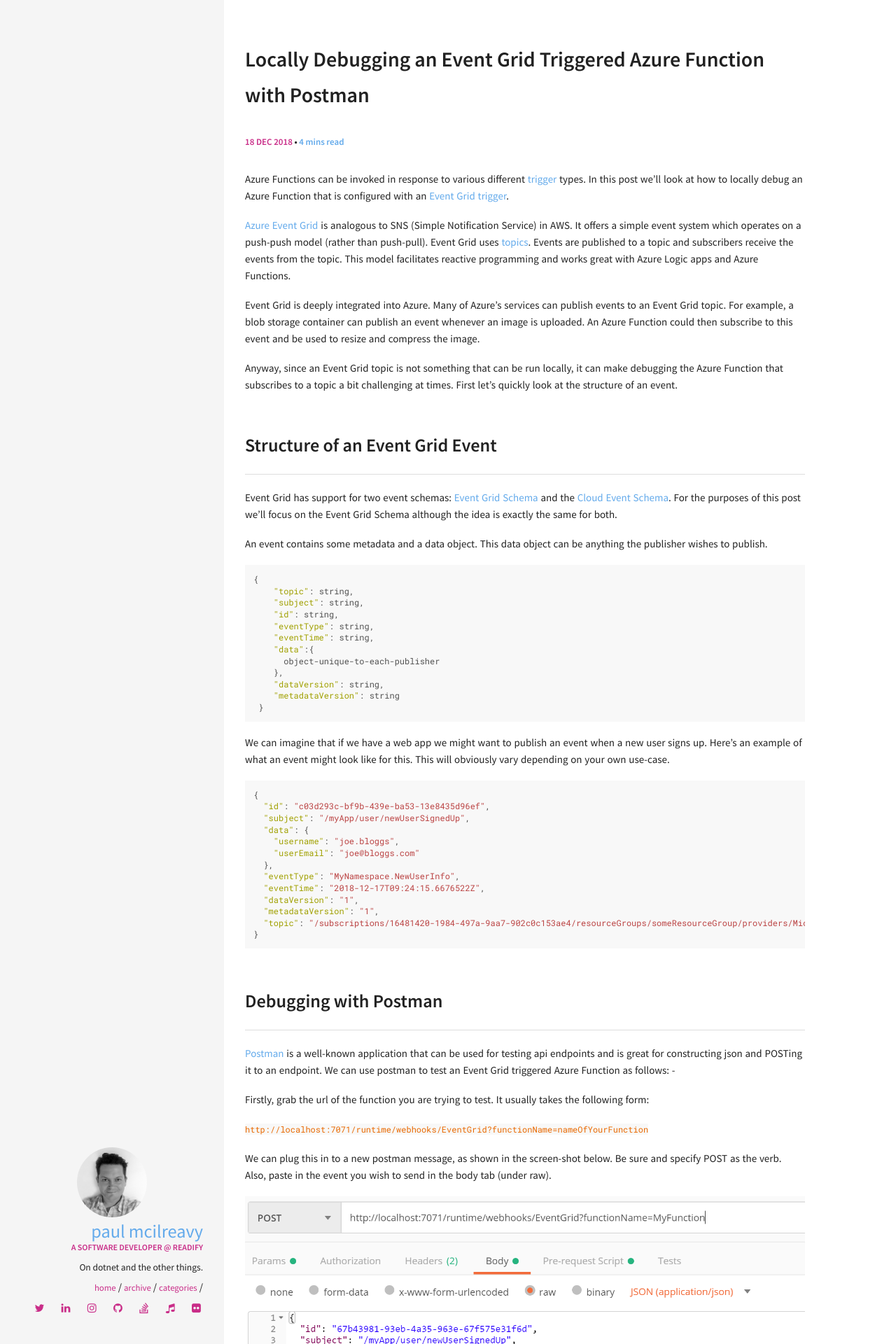
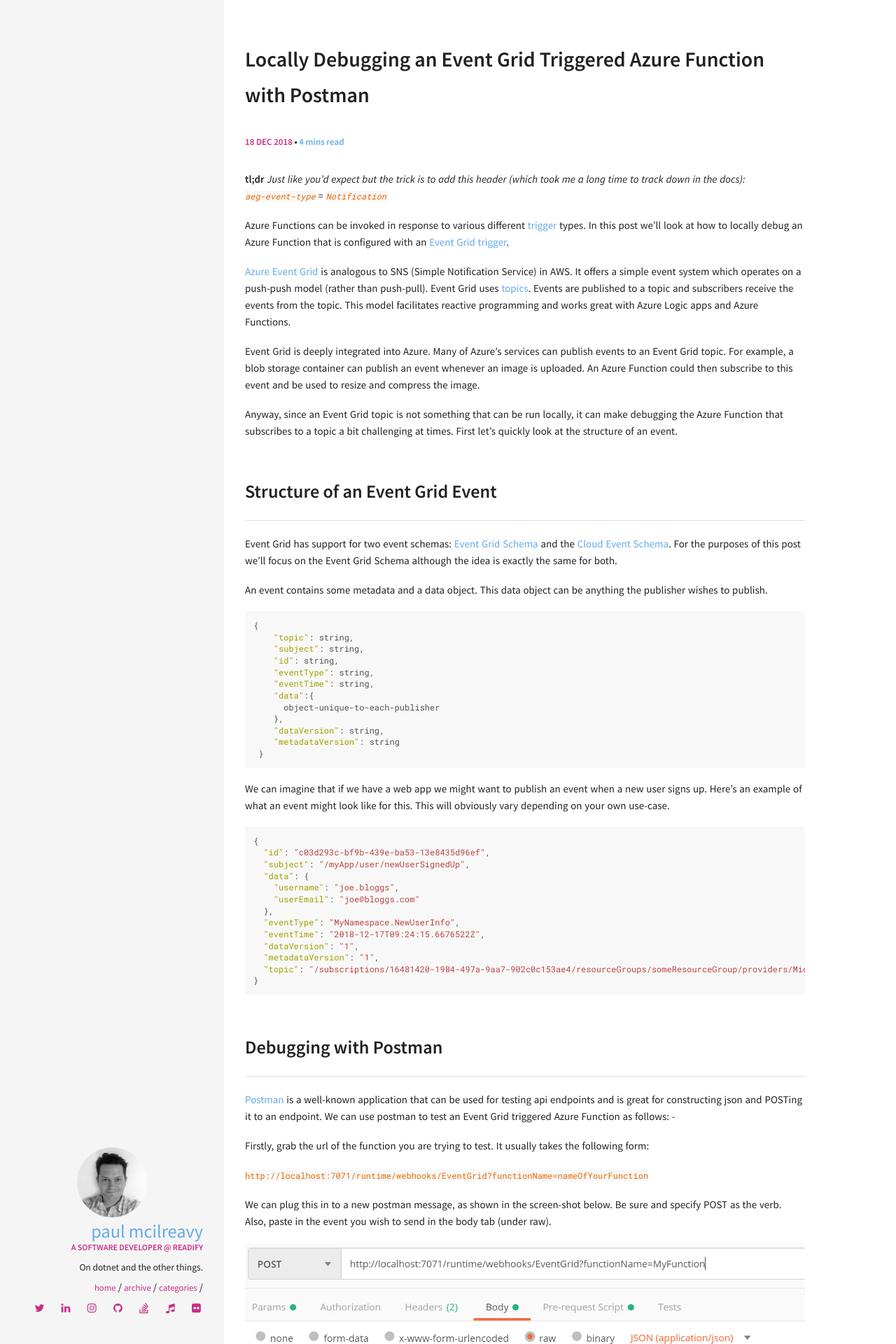
Before and after one commit to pmcilreavy/pmcilreavy.github.io, a Jekyll site: the page built from _posts/2018-12-18-debug-eventgrid-triggered-azure-function.md, in a window 1280 px wide. Shown: the part 470-2390 px from the top of the page at 70% size. Built offline with Jekyll 4.4.1, drawn with Linux system fonts in a browser that asks for light colours; comment, search, counter and statistics services are not loaded.

Commit message:
Added a tldr

```diff
--- a/_posts/2018-12-18-debug-eventgrid-triggered-azure-function.md
+++ b/_posts/2018-12-18-debug-eventgrid-triggered-azure-function.md
@@ -10,6 +10,8 @@ firehose: true
 image:
   feature: https://blog.mcilreavy.com/img/eventgridazurefunction/eventgrid_to_function.png"
 ---
+
+**tl;dr** _Just like you'd expect but the trick is to add this header (which took me a long time to track down in the docs): `aeg-event-type` = `Notification`_
 
 Azure Functions can be invoked in response to various different [trigger](https://docs.microsoft.com/en-us/azure/azure-functions/functions-triggers-bindings) types. In this post we'll look at how to locally debug an Azure Function that is configured with an [Event Grid trigger](https://docs.microsoft.com/en-us/azure/azure-functions/functions-bindings-event-grid).
 
```
